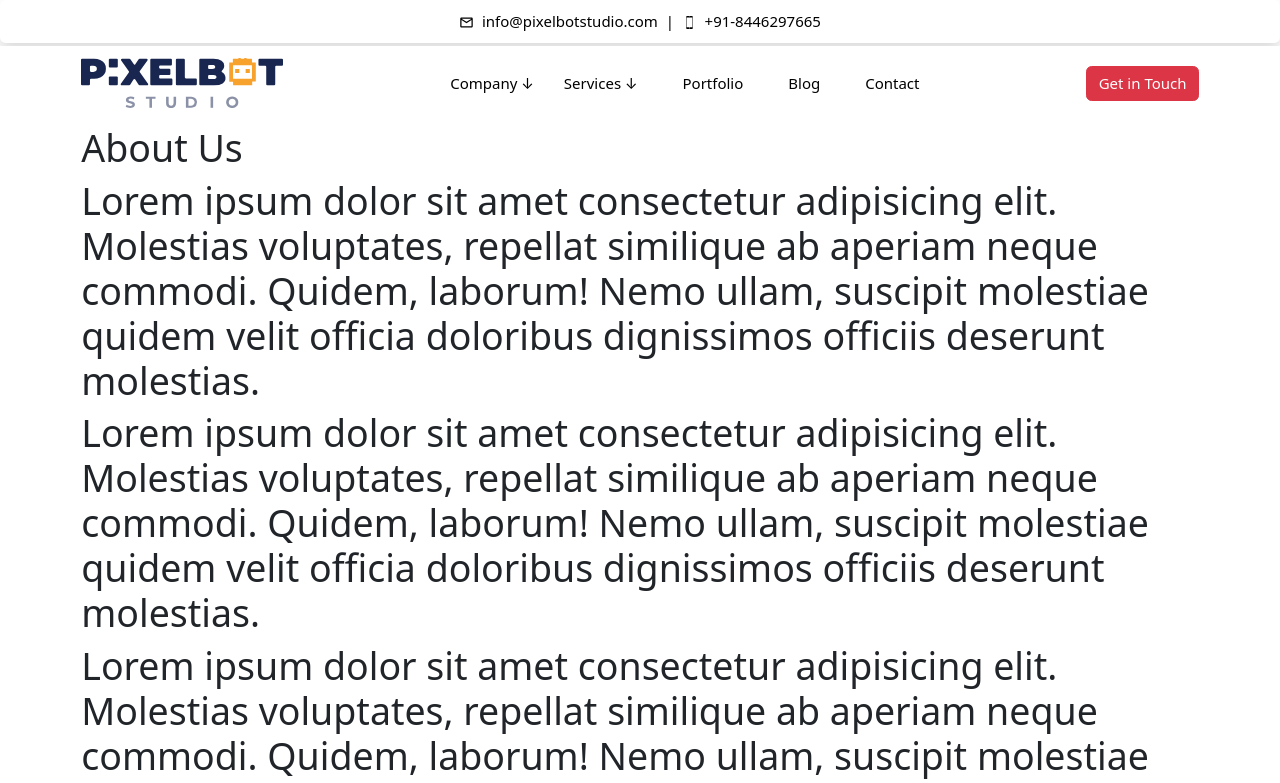
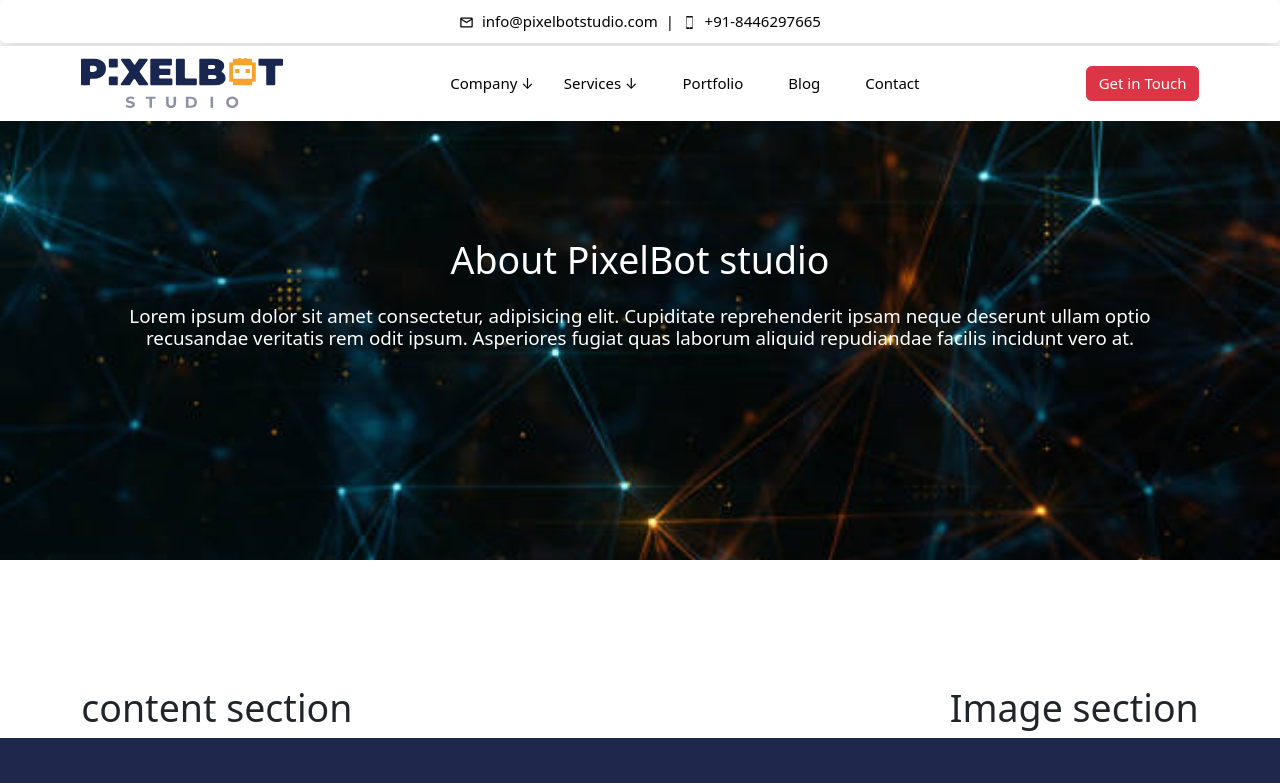
Before and after one commit to pixelBot-me/PixelBot-studio-final, a React (Vite) app: page /about-us in a window 1280 px wide. Shown: the top 783 px of the page. Built offline with nearby package versions, Linux system fonts and the light colour scheme.

Commit message:
about us hero section done

```diff
--- /dev/null
+++ b/src/assets/css/aboutus/aboutus.css
@@ -0,0 +1,11 @@
+
+.abt-section {
+    height: 70vh;
+    /* background: #20274c; */
+    background: url('../../images/abot-us/abt-hero-section.jpg') no-repeat;
+    background-size: cover;
+    color: white;
+
+    padding: 15% 0;
+    width: 100%;
+}
--- a/src/assets/css/home.css
+++ b/src/assets/css/home.css
@@ -94,6 +94,7 @@ a.text-primary:hover {
     animation: scrollRightToLeft 15s linear infinite;
     width: 100%;
     flex-wrap: nowrap;
+    justify-content: start;
 }
 
 .image-item {
--- a/src/components/GetInTouch.jsx
+++ b/src/components/GetInTouch.jsx
@@ -82,7 +82,7 @@ export default function GetInTouch() {
                         <Container fluid className="bg-pink shadow bg-body rounded">
                             <div className="contact-form-wrapper d-flex justify-content-center">
                                 <Form className="contact-form">
-                                    <h5 className="title">Contact us</h5>
+                                    <h5 className="title">Collaborate With Us</h5>
                                     <p className="description">
                                         Feel free to contact us if you need any assistance, any help, or another question.
                                     </p>
--- a/src/components/aboutUs/AboutUs.jsx
+++ b/src/components/aboutUs/AboutUs.jsx
@@ -1,55 +1,43 @@
 import React from 'react';
-import '../../assets/css/aboutus.css';
+import '../../assets/css/aboutus/aboutus.css';
 import Header from '../../common/Header';
 import { Container, Row } from 'react-bootstrap';
 
 export default function AboutUs() {
   return (
     <>
-    {/* <Header/> */}
-    <Header isHomePage={false}/>
-    <Container style={{ paddingTop: '125px' }}>
-      <Row>
-      <div>
-        <h1>About Us</h1>
-        <h1>
-          Lorem ipsum dolor sit amet consectetur adipisicing elit. Molestias voluptates, repellat similique ab aperiam neque commodi. Quidem, laborum! Nemo ullam, suscipit molestiae quidem velit officia doloribus dignissimos officiis deserunt molestias.
-        </h1><h1>
-          Lorem ipsum dolor sit amet consectetur adipisicing elit. Molestias voluptates, repellat similique ab aperiam neque commodi. Quidem, laborum! Nemo ullam, suscipit molestiae quidem velit officia doloribus dignissimos officiis deserunt molestias.
-        </h1><h1>
-          Lorem ipsum dolor sit amet consectetur adipisicing elit. Molestias voluptates, repellat similique ab aperiam neque commodi. Quidem, laborum! Nemo ullam, suscipit molestiae quidem velit officia doloribus dignissimos officiis deserunt molestias.
-        </h1><h1>
-          Lorem ipsum dolor sit amet consectetur adipisicing elit. Molestias voluptates, repellat similique ab aperiam neque commodi. Quidem, laborum! Nemo ullam, suscipit molestiae quidem velit officia doloribus dignissimos officiis deserunt molestias.
-        </h1><h1>
-          Lorem ipsum dolor sit amet consectetur adipisicing elit. Molestias voluptates, repellat similique ab aperiam neque commodi. Quidem, laborum! Nemo ullam, suscipit molestiae quidem velit officia doloribus dignissimos officiis deserunt molestias.
-        </h1><h1>
-          Lorem ipsum dolor sit amet consectetur adipisicing elit. Molestias voluptates, repellat similique ab aperiam neque commodi. Quidem, laborum! Nemo ullam, suscipit molestiae quidem velit officia doloribus dignissimos officiis deserunt molestias.
-        </h1><h1>
-          Lorem ipsum dolor sit amet consectetur adipisicing elit. Molestias voluptates, repellat similique ab aperiam neque commodi. Quidem, laborum! Nemo ullam, suscipit molestiae quidem velit officia doloribus dignissimos officiis deserunt molestias.
-        </h1><h1>
-          Lorem ipsum dolor sit amet consectetur adipisicing elit. Molestias voluptates, repellat similique ab aperiam neque commodi. Quidem, laborum! Nemo ullam, suscipit molestiae quidem velit officia doloribus dignissimos officiis deserunt molestias.
-        </h1><h1>
-          Lorem ipsum dolor sit amet consectetur adipisicing elit. Molestias voluptates, repellat similique ab aperiam neque commodi. Quidem, laborum! Nemo ullam, suscipit molestiae quidem velit officia doloribus dignissimos officiis deserunt molestias.
-        </h1><h1>
-          Lorem ipsum dolor sit amet consectetur adipisicing elit. Molestias voluptates, repellat similique ab aperiam neque commodi. Quidem, laborum! Nemo ullam, suscipit molestiae quidem velit officia doloribus dignissimos officiis deserunt molestias.
-        </h1><h1>
-          Lorem ipsum dolor sit amet consectetur adipisicing elit. Molestias voluptates, repellat similique ab aperiam neque commodi. Quidem, laborum! Nemo ullam, suscipit molestiae quidem velit officia doloribus dignissimos officiis deserunt molestias.
-        </h1><h1>
-          Lorem ipsum dolor sit amet consectetur adipisicing elit. Molestias voluptates, repellat similique ab aperiam neque commodi. Quidem, laborum! Nemo ullam, suscipit molestiae quidem velit officia doloribus dignissimos officiis deserunt molestias.
-        </h1><h1>
-          Lorem ipsum dolor sit amet consectetur adipisicing elit. Molestias voluptates, repellat similique ab aperiam neque commodi. Quidem, laborum! Nemo ullam, suscipit molestiae quidem velit officia doloribus dignissimos officiis deserunt molestias.
-        </h1><h1>
-          Lorem ipsum dolor sit amet consectetur adipisicing elit. Molestias voluptates, repellat similique ab aperiam neque commodi. Quidem, laborum! Nemo ullam, suscipit molestiae quidem velit officia doloribus dignissimos officiis deserunt molestias.
-        </h1><h1>
-          Lorem ipsum dolor sit amet consectetur adipisicing elit. Molestias voluptates, repellat similique ab aperiam neque commodi. Quidem, laborum! Nemo ullam, suscipit molestiae quidem velit officia doloribus dignissimos officiis deserunt molestias.
-        </h1><h1>
-          Lorem ipsum dolor sit amet consectetur adipisicing elit. Molestias voluptates, repellat similique ab aperiam neque commodi. Quidem, laborum! Nemo ullam, suscipit molestiae quidem velit officia doloribus dignissimos officiis deserunt molestias.
-        </h1><h1>
-          Lorem ipsum dolor sit amet consectetur adipisicing elit. Molestias voluptates, repellat similique ab aperiam neque commodi. Quidem, laborum! Nemo ullam, suscipit molestiae quidem velit officia doloribus dignissimos officiis deserunt molestias.
+      {/* <Header/> */}
+      <Header isHomePage={false} />
+      <div className='abt-section text-center'>
+        <h1 className='text-center pt-5'>
+          About PixelBot studio
         </h1>
+
+        <Container>
+          <Row>
+            <h5 className='text-white py-3'>
+              Lorem ipsum dolor sit amet consectetur, adipisicing elit. Cupiditate reprehenderit ipsam neque deserunt ullam optio recusandae veritatis rem odit ipsum. Asperiores fugiat quas laborum aliquid repudiandae facilis incidunt vero at.
+            </h5>
+          </Row>
+        </Container>
+
       </div>
-      </Row>
-    </Container>
+      <Container style={{ paddingTop: '125px' }}>
+        <Row>
+
+          <div className='d-flex justify-content-between'>
+            <div>
+              <h1>content section</h1>
+            </div>
+
+            <div>
+            <h1>Image section</h1>
+
+            </div>
+
+          </div>
+        </Row>
+      </Container>
     </>
   );
 }
--- a/src/components/home/Home.jsx
+++ b/src/components/home/Home.jsx
@@ -143,17 +143,15 @@ export default function Home() {
             </Container>
 
             {/* show branding logos */}
-            <Container>
-                <Row className='overflow-hidn'>
+            <Container className="overflow-hidden">
+                <Row>
                     <div className="image-row my-5">
                         {techno.map((image, index) => (
                             <Col key={index} className="image-item">
                                 <img src={image} alt={`Image ${index + 1}`} className="w-75 shadow mb-5 bg-body rounded" />
                             </Col>
                         ))}
-
                     </div>
-
                 </Row>
             </Container>
 
@@ -384,7 +382,7 @@ export default function Home() {
                 </div>
             </Container> */}
 
-            <Container>
+            <Container className='overflow-hidden'>
                 <div className="container fluid multi-layer-image-row1 mb-4">
                     {techno.map((image, index) => (
                         <Col key={index} className="multi-layer-image-item1">
```
Also changed, not shown: src/assets/css/aboutus.css (deleted, +0 -27 lines), src/assets/images/abot-us/abt-hero-section.jpg (added).
